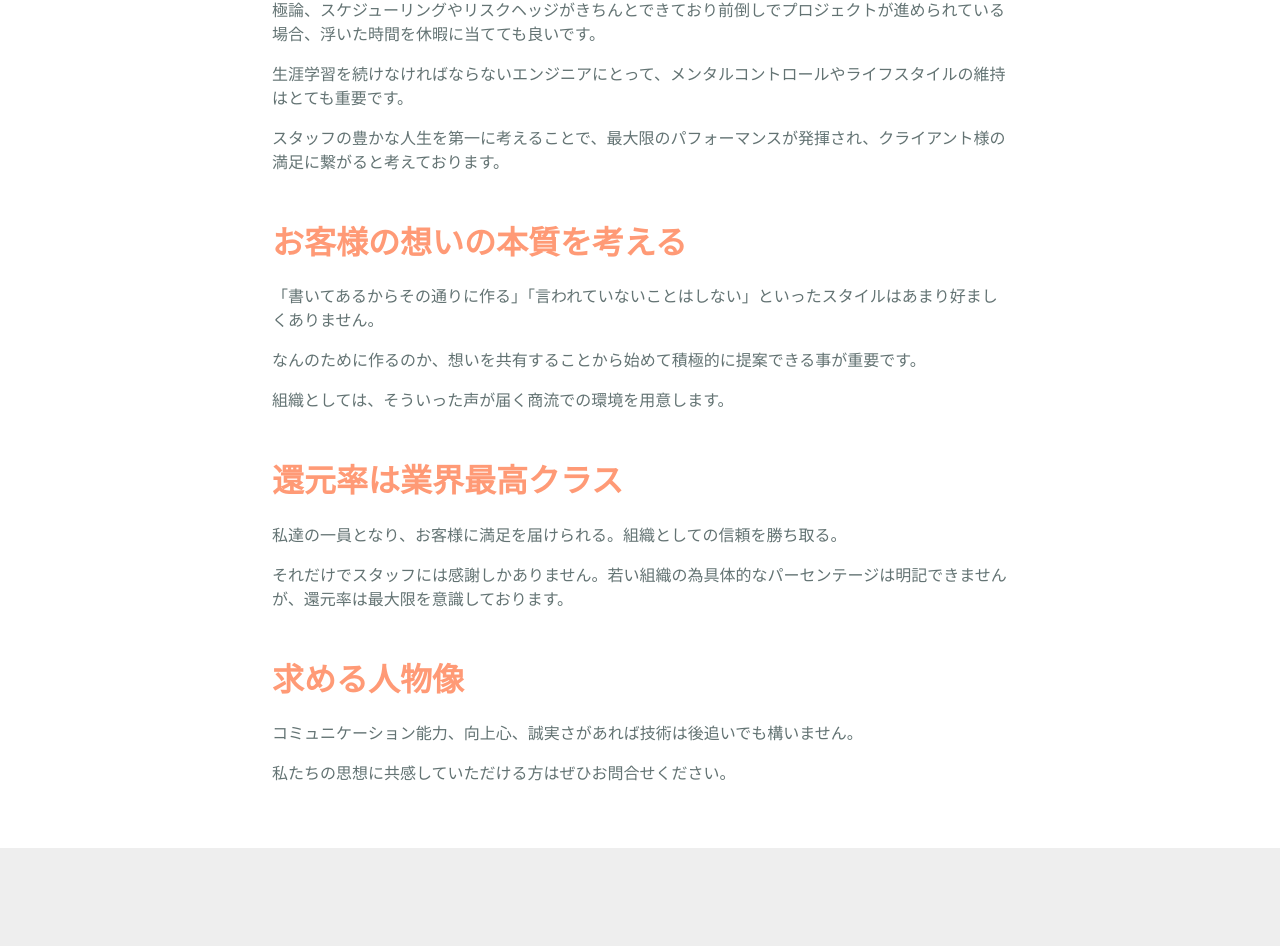
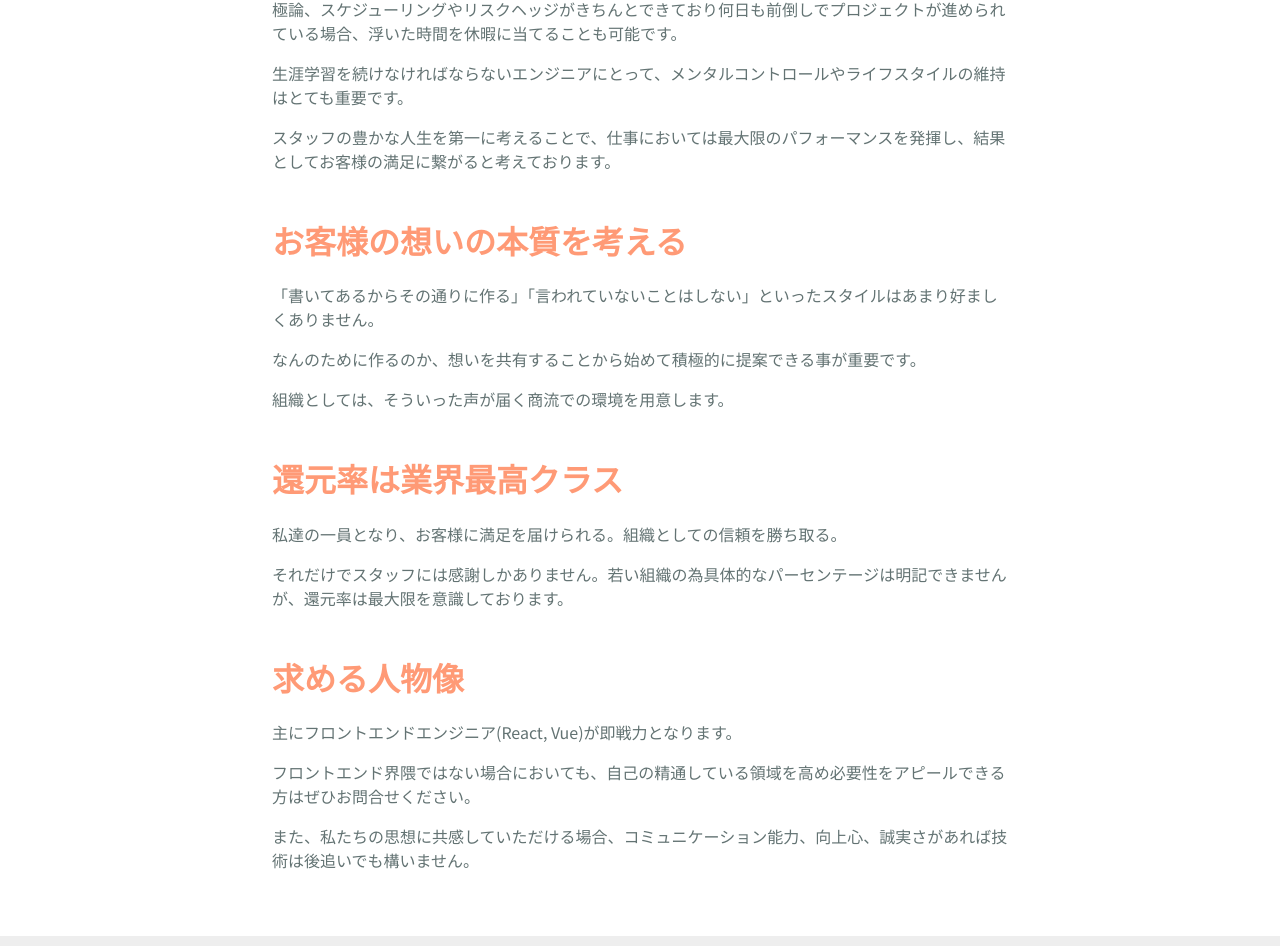
Before and after one commit to bloomsystem/eightseedweb, a React (Create React App) app: page /recruit in a window 1280 px wide. Shown: the part 677-1623 px from the top of the page. Built offline with nearby package versions, Linux system fonts and the light colour scheme.

Commit message:
minor fix

```diff
--- a/src/pages/Recruit.js
+++ b/src/pages/Recruit.js
@@ -29,14 +29,14 @@ export const Recruit = () => {
                 良いコードが書けるエンジニアは偉い。
               </h2>
               <p>
-                極論、スケジューリングやリスクヘッジがきちんとできており前倒しでプロジェクトが進められている場合、浮いた時間を休暇に当てても良いです。
+                極論、スケジューリングやリスクヘッジがきちんとできており何日も前倒しでプロジェクトが進められている場合、浮いた時間を休暇に当てることも可能です。
                 <br />
               </p>
               <p>
                 生涯学習を続けなければならないエンジニアにとって、メンタルコントロールやライフスタイルの維持はとても重要です。
               </p>
               <p>
-                スタッフの豊かな人生を第一に考えることで、最大限のパフォーマンスが発揮され、クライアント様の満足に繋がると考えております。
+                スタッフの豊かな人生を第一に考えることで、仕事においては最大限のパフォーマンスを発揮し、結果としてお客様の満足に繋がると考えております。
               </p>
               <h2 className="fw-bold text-accent mt-5 mb-4">
                 お客様の想いの本質を考える
@@ -59,9 +59,14 @@ export const Recruit = () => {
               </p>
               <h2 className="fw-bold text-accent mt-5 mb-4">求める人物像</h2>
               <p>
-                コミュニケーション能力、向上心、誠実さがあれば技術は後追いでも構いません。
+                主にフロントエンドエンジニア(React, Vue)が即戦力となります。
               </p>
-              <p>私たちの思想に共感していただける方はぜひお問合せください。</p>
+              <p>
+                フロントエンド界隈ではない場合においても、自己の精通している領域を高め必要性をアピールできる方はぜひお問合せください。
+              </p>
+              <p>
+                また、私たちの思想に共感していただける場合、コミュニケーション能力、向上心、誠実さがあれば技術は後追いでも構いません。
+              </p>
             </div>
           </Col>
         </Row>
```
